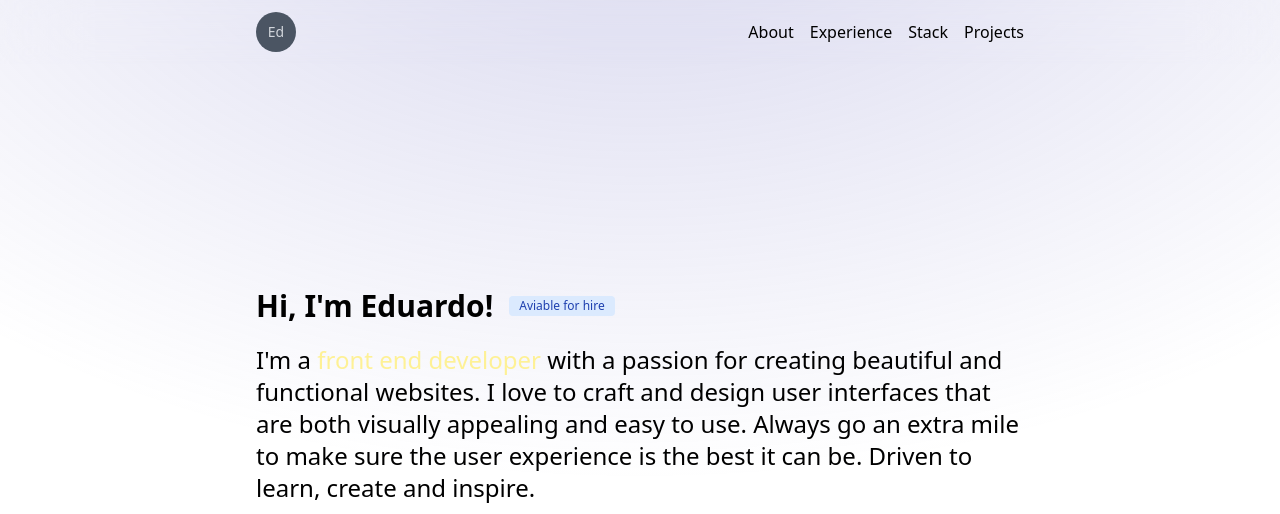
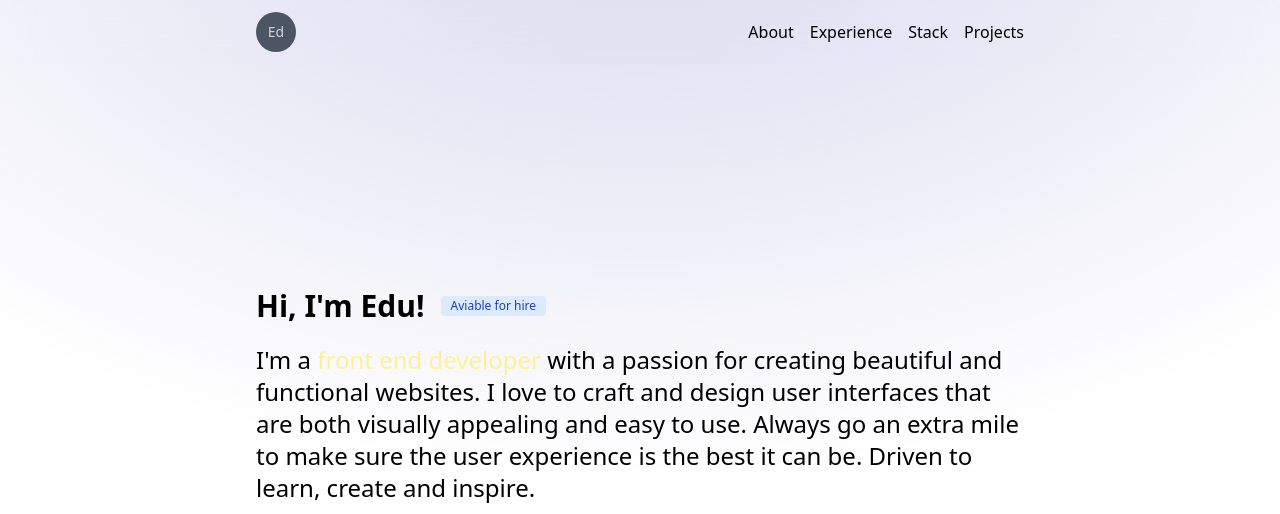
Before and after one commit to EduardoGarciaEnriquez/carlos-garcia-portfolio, an Astro site: page / in a window 1280 px wide. Shown: the top 514 px of the page. Built offline with nearby package versions, Linux system fonts and the light colour scheme; Astro itself is replaced by a stand-in of ours.

Commit message:
[index]: changed name text.

```diff
--- a/src/pages/index.astro
+++ b/src/pages/index.astro
@@ -22,7 +22,7 @@ import Projects from '../components/Projects.astro'
   <main>
     <SectionContainer id='about' class='pt-20 my-20 lg:my-52'>
       <h1 class='text-3xl font-bold flex gap-4 flex-col-reverse md:flex-row md:text-5xlmd:items-center'>
-        Hi, I'm Eduardo!
+        Hi, I'm Edu!
 
         <div class="flex items-center gap-4">
           <div class="md:hidden block">
```
